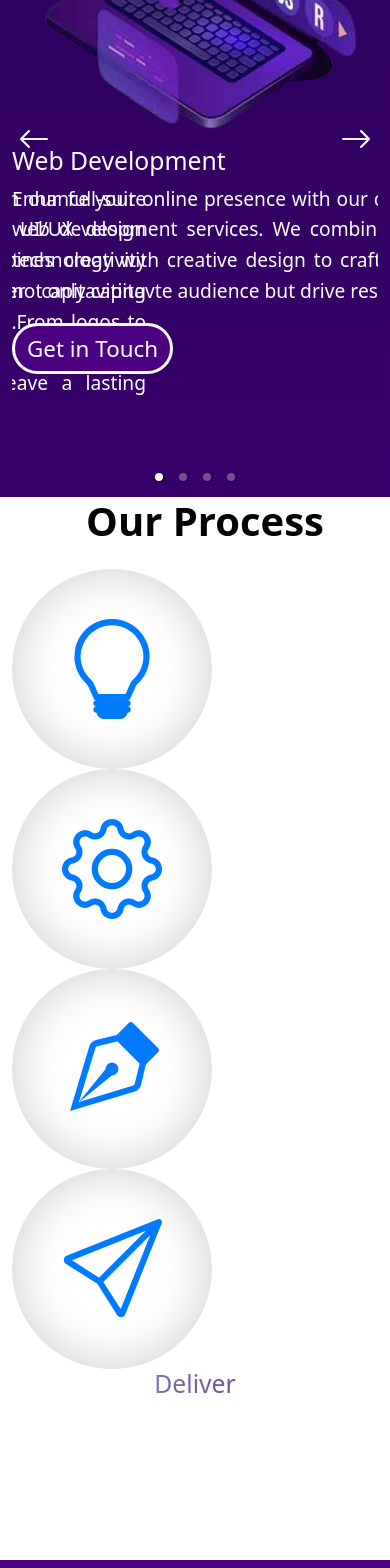
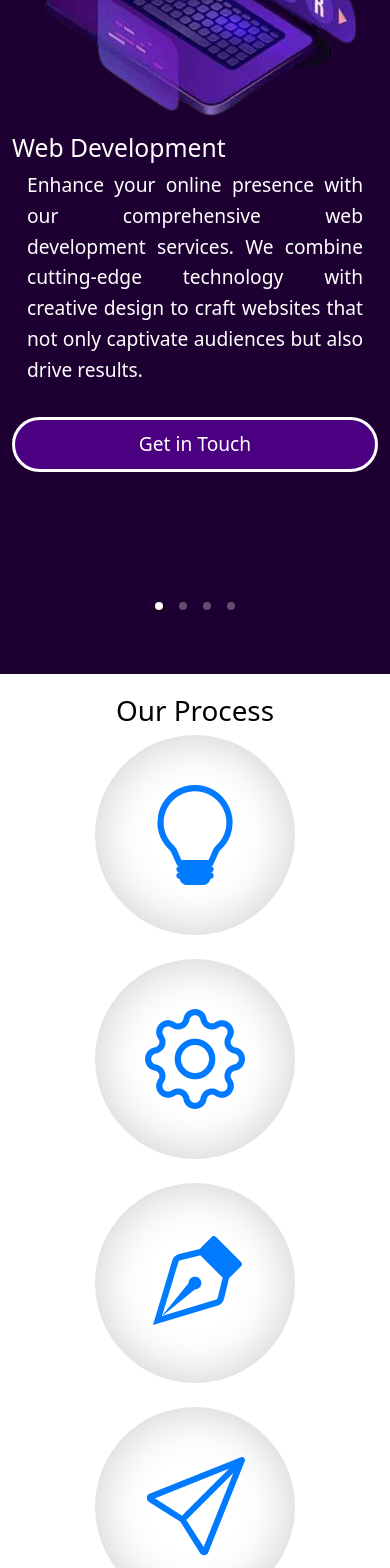
Before and after one commit to somama-ayan/tasks, a React (Create React App) app: page /services in a window 390 px wide. Shown: the part 340-1908 px from the top of the page. Built offline with nearby package versions, Linux system fonts and the light colour scheme.

Commit message:
services

```diff
--- a/src/Pages/Services.js
+++ b/src/Pages/Services.js
@@ -3,14 +3,15 @@ import { Carousel } from 'react-responsive-carousel';
 import 'react-responsive-carousel/lib/styles/carousel.min.css';
 import 'bootstrap-icons/font/bootstrap-icons.css';
 import digital from './Images/RestSectionImages/digital.png';
-import website from  './Images/RestSectionImages/website.png';
-import mobile from  './Images/RestSectionImages/mobile.png';
-import graphic from  './Images/RestSectionImages/graphic.png';
+import website from './Images/RestSectionImages/website.png';
+import mobile from './Images/RestSectionImages/mobile.png';
+import graphic from './Images/RestSectionImages/graphic.png';
 import './Styles/Services.css';
 import { Container, Row, Col, Button } from 'react-bootstrap';
 
 const Services = () => {
   return (
+    <>
       <section className="services py-5" id="ServicesSection">
         <h1 className="display-4 mb-4 text-left">Our Services</h1>
         <Container fluid>
@@ -44,124 +45,120 @@ const Services = () => {
               )
             }
           >
+            {/* Web Development */}
             <div>
               <Row className="d-flex align-items-center">
                 <Col xs={12} md={6}>
                   <img src={website} alt="Web Development" className="service-image" />
                 </Col>
-              <Col xs={12} md={6} className="">
-                <h2 className='d-flex justify-content-start'>Web Development</h2>
+                <Col xs={12} md={6}>
+                  <h2 className="d-flex justify-content-start">Web Development</h2>
                   <p>
                     Enhance your online presence with our comprehensive web development services.
-                  We combine cutting-edge technology with creative design to craft websites that not only capitavte audience
-                  but drive results.
+                    We combine cutting-edge technology with creative design to craft websites
+                    that not only captivate audiences but also drive results.
                   </p>
-                <div className='d-flex justify-content-start'>
+                  <div className="d-flex justify-content-start">
                     <Button className="get-in-touch-btn">Get in Touch</Button>
                   </div>
                 </Col>
               </Row>
             </div>
+
+            {/* Mobile Development */}
             <div>
               <Row className="d-flex align-items-center">
                 <Col xs={12} md={6}>
                   <img src={mobile} alt="Mobile Development" className="service-image" />
                 </Col>
-              <Col xs={12} md={6} className="">
-                <h2 className='d-flex justify-content-start'>Mobile Development</h2>
+                <Col xs={12} md={6}>
+                  <h2 className="d-flex justify-content-start">Mobile Development</h2>
                   <p>
-                  Maximize your digital impact with our mobile app development Services.
+                    Maximize your digital impact with our mobile app development services.
                     Our skilled team merges innovation with sleek design to create engaging apps
-                  that deliver tangible results.Let us transform your ideas into seamless mobile experiences
-                  that capitavte the users and drive Success.
-
+                    that deliver tangible results. Let us transform your ideas into seamless
+                    mobile experiences that captivate users and drive success.
                   </p>
-                <div className='d-flex justify-content-start'>
+                  <div className="d-flex justify-content-start">
                     <Button className="get-in-touch-btn">Get in Touch</Button>
                   </div>
                 </Col>
               </Row>
             </div>
+
+            {/* Digital Marketing */}
             <div>
               <Row className="d-flex align-items-center">
-              <Col sm={12} md={6} lg={6}>
+                <Col xs={12} md={6}>
                   <img src={digital} alt="Digital Marketing" className="service-image" />
                 </Col>
-              <Col sm={12} md={6} lg={6} className="">
-                <h2 className='d-flex justify-content-start'>Digital Marketing</h2>
+                <Col xs={12} md={6}>
+                  <h2 className="d-flex justify-content-start">Digital Marketing</h2>
                   <p>
                     Boost your online presence with our comprehensive digital marketing services,
-                   including socail media management, and more . Our expert team craft tailored strategies
-                   to evaluate your brand's and engagement across digital platform . Let us drive your Success
-                   with targeted compaigns,compelling content and data-driven insights.
+                    including social media management and more. Our expert team crafts tailored
+                    strategies to elevate your brand's engagement across digital platforms. Let us
+                    drive your success with targeted campaigns, compelling content, and data-driven insights.
                   </p>
-                <div className='d-flex justify-content-start'>
+                  <div className="d-flex justify-content-start">
                     <Button className="get-in-touch-btn">Get in Touch</Button>
                   </div>
                 </Col>
               </Row>
             </div>
+
+            {/* Graphic Design */}
             <div>
               <Row className="d-flex align-items-center">
-              <Col sm={12} md={6} lg={6}>
+                <Col xs={12} md={6}>
                   <img src={graphic} alt="Graphic Design" className="service-image" />
                 </Col>
-              <Col sm={12} md={6} lg={6} className="">
-                <h2 className='d-flex justify-content-start'>Graphics Design</h2>
+                <Col xs={12} md={6}>
+                  <h2 className="d-flex justify-content-start">Graphic Design</h2>
                   <p>
-                   Evalute your brand's visual identity with our full-suite graphic design
-                   services,encompassing UI/UX design and branding.Our talented team combines
-                   creativity with the strategic thinking to deliver capitaviting design that resonate
-                   with our audience.From logos to user interface we craft visually stunning assets that
-                   embody your brand's essence and leave a lasting impression.
+                    Elevate your brand's visual identity with our full-suite graphic design
+                    services, encompassing UI/UX design and branding. Our talented team combines
+                    creativity with strategic thinking to deliver captivating designs that resonate
+                    with your audience. From logos to user interfaces, we craft visually stunning
+                    assets that embody your brand's essence and leave a lasting impression.
                   </p>
-                <div className='d-flex justify-content-start'>
+                  <div className="d-flex justify-content-start">
                     <Button className="get-in-touch-btn">Get in Touch</Button>
                   </div>
-
                 </Col>
               </Row>
             </div>
           </Carousel>
         </Container>
+      </section>
 
+      {/* Our Process Section */}
       <section className="our-process">
         <h1 className="d-flex justify-content-center text-black">Our Process</h1>
         <Container>
           <Row className="text-center">
-          <Col sm={3}>
-  <i className="bi bi-lightbulb icon-style path"></i>
+            <Col xs={12} sm={6} md={3} className="d-flex justify-content-center mb-4">
+              <i className="bi bi-lightbulb icon-style"></i>
             </Col>
-
-            <Col sm={3}>
-              <i className="bi bi-gear icon-style path"></i>
-
+            <Col xs={12} sm={6} md={3} className="d-flex justify-content-center mb-4">
+              <i className="bi bi-gear icon-style"></i>
             </Col>
-            <Col sm={3}>
-              <i className="bi bi-vector-pen icon-style path"></i>
-
+            <Col xs={12} sm={6} md={3} className="d-flex justify-content-center mb-4">
+              <i className="bi bi-vector-pen icon-style"></i>
             </Col>
-            <Col sm={3}>
-              <i className="bi bi-send icon-style path"></i>
-
+            <Col xs={12} sm={6} md={3} className="d-flex justify-content-center mb-4">
+              <i className="bi bi-send icon-style"></i>
             </Col>
           </Row>
           <h2 className="d-flex justify-content-center heading">Deliver</h2>
-          <p>
+          <p className="text-center px-3">
             After completing the development phase, we ensure the final product meets your needs,
             is tested thoroughly, and is ready for deployment. We provide ongoing support to
             ensure everything runs smoothly post-launch.
           </p>
         </Container>
       </section>
-
-  </section>
-
-
-
-
-
-
+    </>
   );
 };
 
--- a/src/Pages/Styles/Services.css
+++ b/src/Pages/Styles/Services.css
@@ -1,8 +1,8 @@
 .services {
-  background-image: linear-gradient(to top,indigo,rgb(41, 0, 88));
+  background-color: rgb(29, 0, 49);
   color: white;
+}
 
-}
 .services h1 {
   font-size: 2.5rem;
   color: white;
@@ -11,11 +11,11 @@
   margin-bottom: 1.5rem;
 }
 
-
 .service-image {
   width: 100%;
   border-radius: 8px;
 }
+
 .services p {
   font-size: 1.2rem;
   line-height: 1.6;
@@ -25,26 +25,23 @@
   text-align: justify;
 }
 
-
 .left-arrow-fixed,
 .right-arrow-fixed {
   position: absolute;
-  top: 50%;
-  transform: translateY(-50%);
+  top: 10%; /* Adjusted for arrows to sit above headings */
   background: none;
   border: none;
   font-size: 2rem;
   color: white;
-  cursor: pointer;
-  z-index: 2;
+  z-index: 10; /* Ensures arrows appear above other content */
 }
 
 .left-arrow-fixed {
-  left: 0;
+  left: 5%; /* Center on smaller screens */
 }
 
 .right-arrow-fixed {
-  right: 0;
+  right: 5%;
 }
 
 .get-in-touch-btn {
@@ -53,21 +50,41 @@
   border: solid white;
   font-size: 1.4rem;
   border-radius: 50px;
+  display: block;
+  margin: 0 auto; /* Center button */
+  text-align: center;
+}
+
+.get-in-touch-btn:hover {
+  background: linear-gradient(to left, purple, rgb(112, 193, 196));
+  -webkit-background-clip: text;
+  -webkit-text-fill-color: transparent;
+}
+.our-process {
+  background-color: white;
+  color: black;
+  margin: 0;
+  padding: 20px 0;
+}
+
+.our-process h1 {
+  margin-bottom: 0.5rem;
+}
+
+.our-process p {
+  font-size: 1.1rem;
+  line-height: 1.8;
+  color: black;
+  width: 100%;
+  margin: 20px auto 30px;
+  text-align: justify;
+  background-color: white;
+  padding: 15px;
+  border-radius: 8px;
 
 
 }
-.get-in-touch-btn:hover{
-  background: linear-gradient(to left,purple,rgb(112, 193, 196));
-  -webkit-background-clip: text;
-  -webkit-text-fill-color: transparent;
 
-}
-
-.our-process{
-  background-color: white;
-  color: black;
-
-}
 .icon-style {
   font-size: 100px;
   width: 200px;
@@ -82,8 +99,61 @@
   box-shadow: 0 0 50px inset rgba(0, 0, 0, 0.2);
   transition: all 0.3s ease;
 }
-.heading{
-  background: linear-gradient(to left,purple,rgb(112, 193, 196));
-  -webkit-background-clip: text;
-  -webkit-text-fill-color: transparent;
+
+.services {
+  margin-bottom: 0;
 }
+
+body {
+  margin: 0;
+  padding: 0;
+}
+
+.container-fluid {
+  margin: 0 auto;
+}
+
+
+
+/* Responsive Styles */
+@media (max-width: 768px) {
+  .services h1 {
+    font-size: 2rem;
+    text-align: center;
+  }
+
+  .left-arrow-fixed,
+  .right-arrow-fixed {
+    top: 5%; /* Adjusted for better positioning */
+    font-size: 1.5rem;
+  }
+
+  .get-in-touch-btn {
+    margin-top: 1rem;
+  }
+
+  .services p {
+    width: 100%;
+    padding: 0 15px; /* Adjust padding for smaller screens */
+  }
+}
+
+@media (max-width: 576px) {
+  .services h1 {
+    font-size: 1.8rem;
+  }
+
+  .left-arrow-fixed {
+    left: 10%;
+  }
+
+  .right-arrow-fixed {
+    right: 10%;
+  }
+
+  .get-in-touch-btn {
+    width: 100%;
+    padding: 10px;
+    font-size: 1.2rem;
+  }
+}
```
Lines whose indentation alone changed are shown as unchanged.
